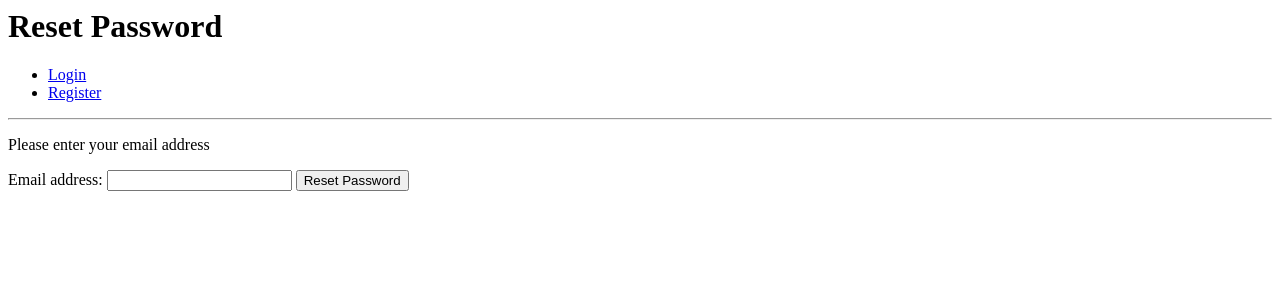
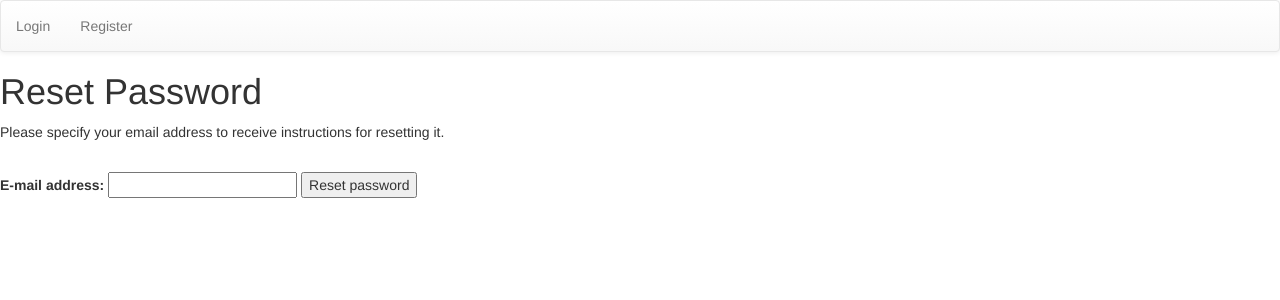
Before and after one commit to Andreaytm/django-auth, a Django app: page /accounts/password_reset/ in a window 1280 px wide. Shown: the top 300 px of the page. Run offline with Django 3.2, Linux system fonts and the light colour scheme; some libraries are stand-ins or nearby versions.

Commit message:
fixed typos and corrected code for sending reset email and added bootstrap styles

```diff
--- a/accounts/forms.py
+++ b/accounts/forms.py
@@ -15,7 +15,7 @@ class UserRegistrationForm(UserCreationForm):
         label="Password",
         widget=forms.PasswordInput)
     password2 = forms.CharField(
-        label="Passport Confirmation",
+        label="Password Confirmation",
         widget=forms.PasswordInput)
 
     class Meta:
--- a/accounts/templates/login.html
+++ b/accounts/templates/login.html
@@ -1,4 +1,6 @@
 {% extends 'base.html' %}
+
+{% load bootstrap_tags %}
 
 {% block page_title %}Login Page{% endblock %}
 
@@ -7,8 +9,8 @@
 {% block content %}
 <form method="POST">
  {% csrf_token %}
- {{ login_form }}
- <button type="submit">Login</button>
+ {{ login_form  | as_bootstrap }}
+ <button type="submit"class="btn-btn-default">Login</button>
 </form>
 
 <p><a href="{% url 'password_reset' %}">Reset Password</a></p>
--- a/accounts/templates/registration.html
+++ b/accounts/templates/registration.html
@@ -1,4 +1,6 @@
 {% extends 'base.html' %}
+
+{% load bootstrap_tags %}
 
 {% block page_title %}Registration Page{% endblock %}
 
@@ -10,7 +12,7 @@
 
 <form method="POST">
  {% csrf_token %}
- {{ registration_form.as_p }}
- <button type="submit">Register</button>
+ {{ registration_form | as_bootstrap }}
+ <button type="submit" class="btn-btn-default">Register</button>
 </form>
 {% endblock %}
--- /dev/null
+++ b/static/css/styles.css
@@ -0,0 +1,3 @@
+form {
+    width: 50%;
+}
--- a/templates/base.html
+++ b/templates/base.html
@@ -1,12 +1,21 @@
+{% load staticfiles %}
 <html>
     <head>
         <title> {% block page_title %}{% endblock %}</title>
+
+        <link rel="stylesheet" href="https://maxcdn.bootstrapcdn.com/bootstrap/3.3.7/css/bootstrap.min.css" integrity="sha384-BVYiiSIFeK1dGmJRAkycuHAHRg32OmUcww7on3RYdg4Va+PmSTsz/K68vbdEjh4u" crossorigin="anonymous">
+        <!-- Optional theme -->
+        <link rel="stylesheet" href="https://maxcdn.bootstrapcdn.com/bootstrap/3.3.7/css/bootstrap-theme.min.css" integrity="sha384-rHyoN1iRsVXV4nD0JutlnGaslCJuC7uwjduW9SVrLvRYooPp2bWYgmgJQIXwl/Sp" crossorigin="anonymous">
+
+        <!--static css-->
+        <link rel="stylesheet" href={% static 'css/styles.css' %}" type="text/css" />
+
+        <!-- Latest compiled and minified JavaScript -->
+        <script src="https://maxcdn.bootstrapcdn.com/bootstrap/3.3.7/js/bootstrap.min.js" integrity="sha384-Tc5IQib027qvyjSMfHjOMaLkfuWVxZxUPnCJA7l2mCWNIpG9mGCD8wGNIcPD7Txa" crossorigin="anonymous"></script>
     </head>
     <body>
-        <h1>{% block page_heading %}{% endblock %}</h1>
-
-        <nav>
-            <ul>
+        <nav class="navbar navbar-default">
+            <ul class="nav navbar-nav">
                 {% if user.is_authenticated %}
                     <li><a href="{% url 'profile' %}">Profile</a></li>
                     <li><a href="{% url 'logout' %}">Logout</a></li>
@@ -16,7 +25,7 @@
                 {% endif %}
             </ul>
         </nav>
-        <hr>
+        <h1>{% block page_heading %}{% endblock %}</h1>
         {% if messages %}
         <div>
             {% for message in messages %}
--- a/templates/registration/password_reset_complete.html
+++ b/templates/registration/password_reset_complete.html
@@ -1,11 +1,15 @@
 {% extends 'base.html' %}
+
 
 {% block page_title %}Password Reset Complete{% endblock %}
 
+
 {% block page_heading %}Password Reset Complete{% endblock %}
+
 
 {% block content %}
 <p> You have successfully changed your password!</p>
+
 <p> Please click <a href="{% url 'login' %}">login</a> to sign in to your account</p>
 
 {% endblock %}
--- a/templates/registration/password_reset_confirm.html
+++ b/templates/registration/password_reset_confirm.html
@@ -29,7 +29,7 @@
         </tr>
         <tr>
             <td></td>
-            <td><button>Change my password</button></td>
+            <td><button type="submit" class="btn-btn-default">Change my password</button></td>
         </tr>
     </table>
 </form>
--- a/templates/registration/password_reset_done.html
+++ b/templates/registration/password_reset_done.html
@@ -8,4 +8,5 @@
 <p>We have sent details to the email address you have provided.</p>
 <p>These should be with you shortly.</p>
 <p>Please follow the link and instructions to successfully reset your password.</p>
+
 {% endblock %}
--- a/templates/registration/password_reset_form.html
+++ b/templates/registration/password_reset_form.html
@@ -5,18 +5,17 @@
 {% block page_heading %}Reset Password{% endblock %}
 
 {% block content %}
-<form method="post">
-    <p> Please enter your email address</p>
+<form method="POST" class="accountform">
+    <p>Please specify your email address to receive instructions for resetting it.</p>
+    <br>
+    <div style="display:none">
+        <input type="hidden" value="{{ csrf_token }}" name="csrfmiddlewaretoken">
+    </div>
 
-    {% csrf_token %}
-
-    {{ form.email.errors }}
-
-    <p>
-        <label for="id_email">Email address:</label>
-        {{ form.email }}
-
-        <button>Reset Password</button>
+  {{ form.email.errors }}
+    <p><label for="id_email" class="control-label required-field">E-mail address:</label>
+    {{ form.email }}
+    <input type="submit" class="btn-btn-default"value="Reset password" /></p>
     </p>
 </form>
 {% endblock %}
```
Also changed, not shown: django_auth/settings.py (+6 -1 lines), templates/registration/password_reset_email.html (+4 -3 lines), db.sqlite3.
